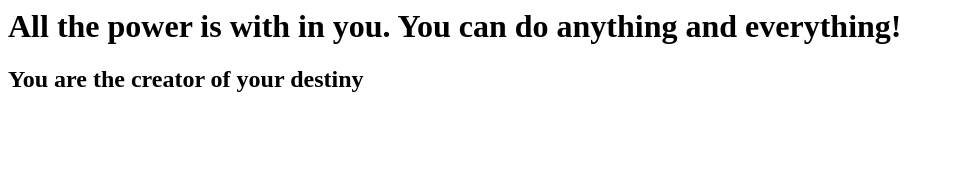
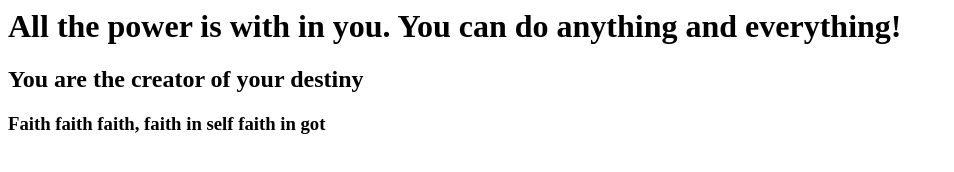
Before and after one commit to crisfromaustria/firstgitrepo, a plain HTML site: page index.html in a window 1280 px wide. Shown: the whole page, without its empty margins (0-954 px from the left). Drawn offline with Linux system fonts and the light colour scheme.

Commit message:
added 3rd quote

```diff
--- a/index.html
+++ b/index.html
@@ -2,5 +2,6 @@
 <body>
 <h1>All the power is with in you. You can do anything and everything!</h1>
 <h2>You are the creator of your destiny</h2>
+<h3>Faith faith faith, faith in self faith in got</h3>
 </body>
 </html>
```
